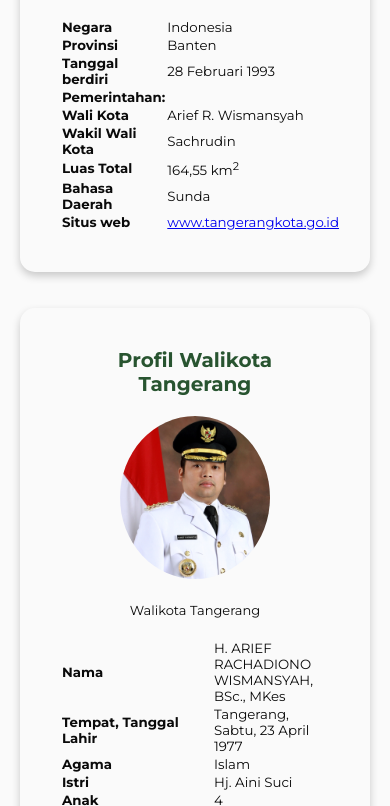
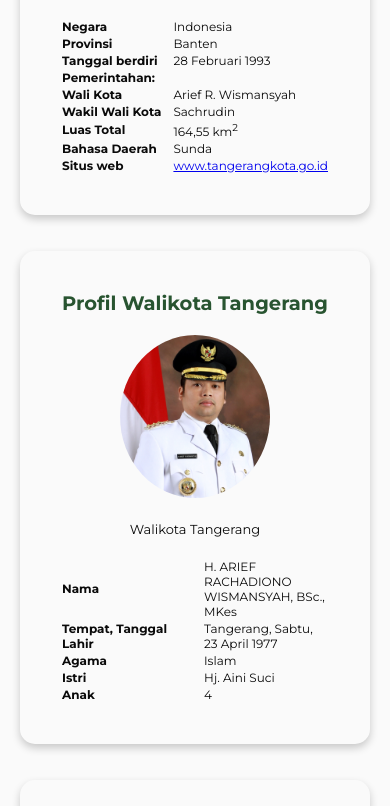
Before and after one commit to hanzlfa/latihan-web-dicoding, a plain HTML site: page index.html in a window 390 px wide. Shown: the part 2959-3765 px from the top of the page. Drawn offline with Linux system fonts and the light colour scheme.

Commit message:
four commit

```diff
--- a/styles/style.css
+++ b/styles/style.css
@@ -64,7 +64,7 @@ nav ul li a:hover {
 
 /* HAMBURGER */
 .menu-icon {
-    display: none;
+  display: none;
 }
 
 /* BANNER */
@@ -207,7 +207,8 @@ header {
 }
 
 .walikota,
-.wakilkota, header {
+.wakilkota,
+header {
   text-align: center;
 }
 
@@ -264,8 +265,6 @@ figcaption {
   border-radius: 50%;
   padding: 20px 0;
 }
-
-
 
 /* SOCIAL MEDIA */
 
@@ -334,7 +333,7 @@ footer {
   }
 
   main #aside {
-    max-width: 600px;
+    max-width: 500px;
     margin-inline: auto;
   }
 }
@@ -366,7 +365,6 @@ footer {
   .banner .content .content-description p {
     font-size: smaller;
   }
-
 }
 
 @media screen and (max-width: 888px) {
@@ -443,7 +441,6 @@ footer {
     flex-wrap: nowrap;
     justify-content: space-between;
     padding: 0 3rem;
-
   }
 
   nav ul {
@@ -522,17 +519,21 @@ footer {
   }
 
   th {
-    width: 150px;
+    width: 165px;
   }
 
-.profile,
-.walikota,
-.wakilkota,
-.myprofile table {
-  font-size: smaller;
+  #aside table {
+    font-size: 12px;
+  }
 }
 
-@media screen and (max-width: 380px) {
+
+@media screen and (max-width: 475px) {
+  th {
+    width: 140px;
+  }
+}
+@media screen and (max-width: 385px) {
   h3 {
     font-size: small;
   }
@@ -563,7 +564,7 @@ footer {
   }
 
   #aside table {
-    font-size: 8px;
+    font-size: 10px;
   }
 
   #aside img {
@@ -573,5 +574,8 @@ footer {
   figcaption {
     font-size: 10px;
   }
+
+  th {
+    width: 100px;
+  }
 }
-}
```
Also changed, not shown: index.html (+1 -0 lines).
